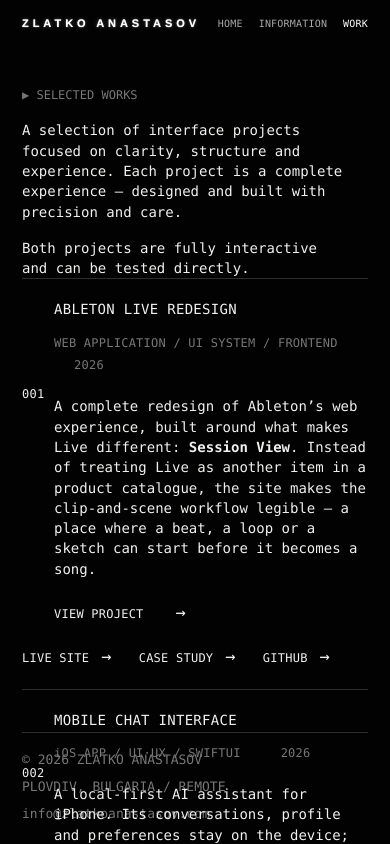
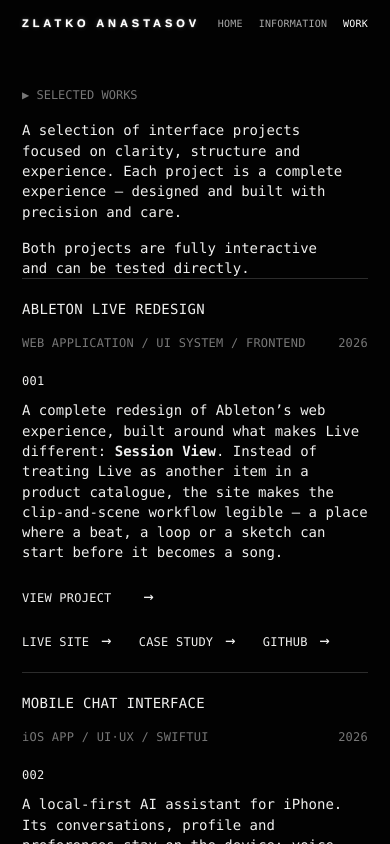
Before and after one commit to zaremifa-cell/zlatko-portfolio-webpage, a website: page works.html in a window 390 px wide. Drawn offline with Linux system fonts and the light colour scheme.

Commit message:
Polish portfolio navigation and mobile work layout

```diff
--- a/works.css
+++ b/works.css
@@ -178,6 +178,8 @@ body {
   transform: translateY(-82px);
 }
 
+.work-index-mobile { display: none; }
+
 .work-copy {
   align-self: center;
   padding: 0 64px 0 0;
@@ -331,6 +333,23 @@ body {
 }
 
 @media (max-width: 900px) {
+  html,
+  body {
+    height: 100%;
+    overflow: hidden;
+    overscroll-behavior-y: none;
+  }
+
+  .works-shell {
+    display: block;
+    height: 100dvh;
+    min-height: 0;
+    overflow-x: hidden;
+    overflow-y: auto;
+    overscroll-behavior-y: none;
+    -webkit-overflow-scrolling: touch;
+  }
+
   .works-shell main { display: block; }
 
   .works-intro { min-height: 220px; }
@@ -389,9 +408,12 @@ body {
     min-height: 0;
   }
 
-  .work-index { padding-top: 22px; }
+  .work-index { display: none; }
 
-  .work-copy { padding: 22px 0 28px; }
+  .work-copy {
+    grid-column: 1 / -1;
+    padding: 22px 0 28px;
+  }
 
   .work-copy h2 {
     font-size: 14px;
@@ -399,12 +421,21 @@ body {
   }
 
   .work-kind {
-    flex-wrap: wrap;
-    gap: 8px 20px;
-    font-size: 12px;
+    flex-wrap: nowrap;
+    gap: clamp(8px, 3vw, 12px);
+    font-size: clamp(10px, 3.08vw, 12px);
+    white-space: nowrap;
   }
 
-  .work-kind span { margin-left: 20px; }
+  .work-kind span { margin-left: auto; }
+
+  .work-index-mobile {
+    display: block;
+    margin: 0 0 12px;
+    font-size: 12px;
+    line-height: 1.2;
+    letter-spacing: .02em;
+  }
 
   .work-copy > p:not(.work-kind) { font-size: 14px; }
 
--- a/works.html
+++ b/works.html
@@ -5,7 +5,7 @@
   <meta name="viewport" content="width=device-width, initial-scale=1.0" />
   <meta name="description" content="Selected work by Zlatko Anastasov." />
   <title>Work</title>
-  <link rel="stylesheet" href="./works.css?v=23" />
+  <link rel="stylesheet" href="./works.css?v=28" />
   <link rel="stylesheet" href="./shared-ui.css?v=7" />
 </head>
 <body>
@@ -27,6 +27,7 @@
         <div class="work-copy">
           <h2>ABLETON LIVE REDESIGN</h2>
           <p class="work-kind">WEB APPLICATION / UI SYSTEM / FRONTEND <span>2026</span></p>
+          <div class="work-index-mobile">001</div>
           <p>A complete redesign of Ableton’s web experience, built around what makes Live different: <strong>Session View</strong>. Instead of treating Live as another item in a product catalogue, the site makes the clip-and-scene workflow legible — a place where a beat, a loop or a sketch can start before it becomes a song.</p>
           <a class="project-link" href="./abletonr.html">VIEW PROJECT <span>→</span></a>
         </div>
@@ -39,13 +40,14 @@
         <div class="work-copy">
           <h2>MOBILE CHAT INTERFACE</h2>
           <p class="work-kind">iOS APP / UI·UX / SWIFTUI <span>2026</span></p>
+          <div class="work-index-mobile">002</div>
           <p>A local-first AI assistant for iPhone. Its conversations, profile and preferences stay on the device; voice, typed text and files meet in one calm composer. The real app can be installed and used directly through TestFlight.</p>
           <a class="project-link" href="./pardon.html">VIEW PROJECT <span>→</span></a>
         </div>
         <div class="work-links"><a href="https://testflight.apple.com/join/bPwm7dY2" target="_blank" rel="noreferrer" aria-label="Install Pardon on iPhone through TestFlight">INSTALL VIA TESTFLIGHT <span>→</span></a><a href="./pardon.html">CASE STUDY <span>→</span></a><a href="https://github.com/zaremifa-cell/Pardon" target="_blank" rel="noreferrer">GITHUB <span>→</span></a></div>
       </article>
     </main>
-    <footer class="works-footer"><span>© 2026 ZLATKO ANASTASOV</span><span>PLOVDIV, BULGARIA / REMOTE</span><a href="mailto:info@zlatkoanastasov.com">info@zlatkoanastasov.com</a></footer>
+    <footer class="works-footer"><span>© 2026 ZLATKO ANASTASOV</span><span>PLOVDIV, BULGARIA / REMOTE</span><a href="mailto:zaremifa@gmail.com">zaremifa@gmail.com</a></footer>
   </div>
   <div class="work-floating-preview" aria-hidden="true">
     <img src="./assets/work-hover/ableton-preview-1.png" alt="" />
```
Also changed, not shown: abletonr.html (+1 -1 lines), index.html (+1 -4 lines), information.css (+16 -0 lines), information.html (+3 -5 lines), 1 other file.
